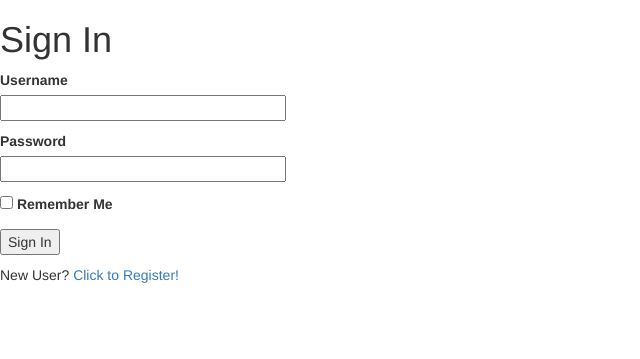
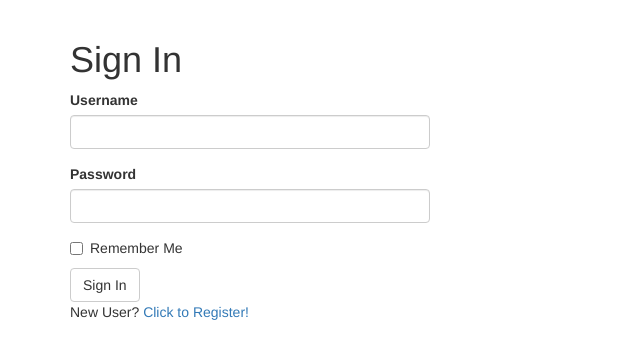
Before and after one commit to dm1trykrylov/super-blog, a Flask app: page /login in a window 1280 px wide. Shown: the part 52-411 px from the top of the page, without its empty margins (0-640 px from the left). Run offline with Flask 3, Linux system fonts and the light colour scheme; some libraries are stand-ins or nearby versions.

Commit message:
Fix login page

```diff
--- a/app/forms.py
+++ b/app/forms.py
@@ -48,7 +48,7 @@ class ReplyForm(FlaskForm):
 
 class PostForm(FlaskForm):
     post = TextAreaField('Write something', validators=[
-        DataRequired(), Length(min=1, max=900)])
+        DataRequired(), Length(min=1, max=2000)])
     submit = SubmitField('Submit')
 
 class MessageForm(FlaskForm):
--- a/app/templates/login.html
+++ b/app/templates/login.html
@@ -1,25 +1,12 @@
 {% extends "base.html" %}
+{% import 'bootstrap/wtf.html' as wtf %}
 
-{% block content %}
+{% block app_content %}
     <h1>Sign In</h1>
-    <form action="" method="post" novalidate>
-        {{ form.hidden_tag() }}
-        <p>
-            {{ form.username.label }}<br>
-            {{ form.username(size=32) }}<br>
-            {% for error in form.username.errors %}
-            <span style="color: red;">[{{ error }}]</span>
-            {% endfor %}
-        </p>
-        <p>
-            {{ form.password.label }}<br>
-            {{ form.password(size=32) }}<br>
-            {% for error in form.password.errors %}
-            <span style="color: red;">[{{ error }}]</span>
-            {% endfor %}
-        </p>
-        <p>{{ form.remember_me() }} {{ form.remember_me.label }}</p>
-        <p>{{ form.submit() }}</p>
-        <p>New User? <a href="{{ url_for('register') }}">Click to Register!</a></p>
-    </form>
+    <div class="row">
+        <div class="col-md-4">
+            {{ wtf.quick_form(form) }}
+        </div>
+    </div>
+    <p>New User? <a href="{{ url_for('register') }}">Click to Register!</a></p>
 {% endblock %}
```
Also changed, not shown: app.db, 1 other file.
